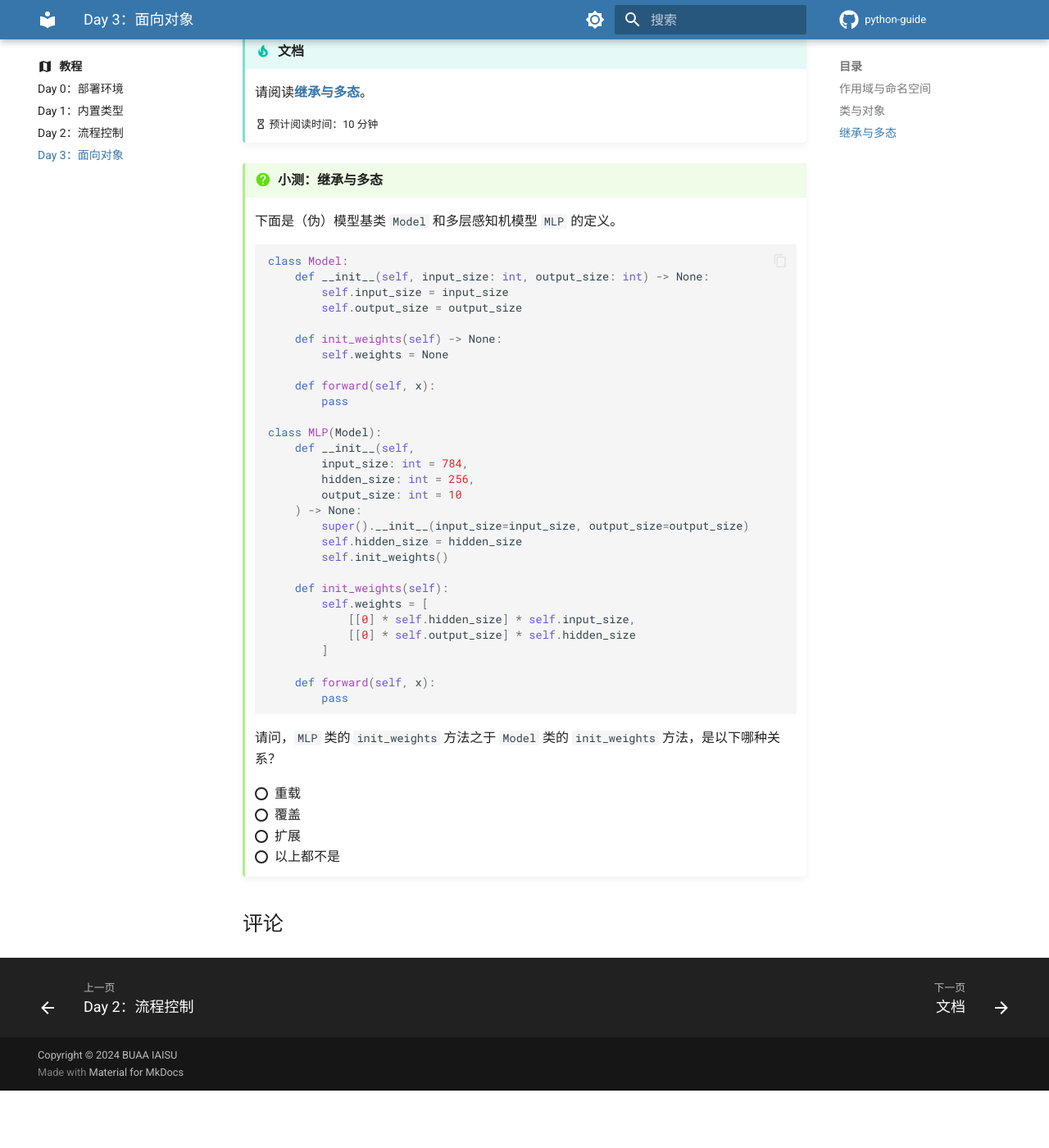
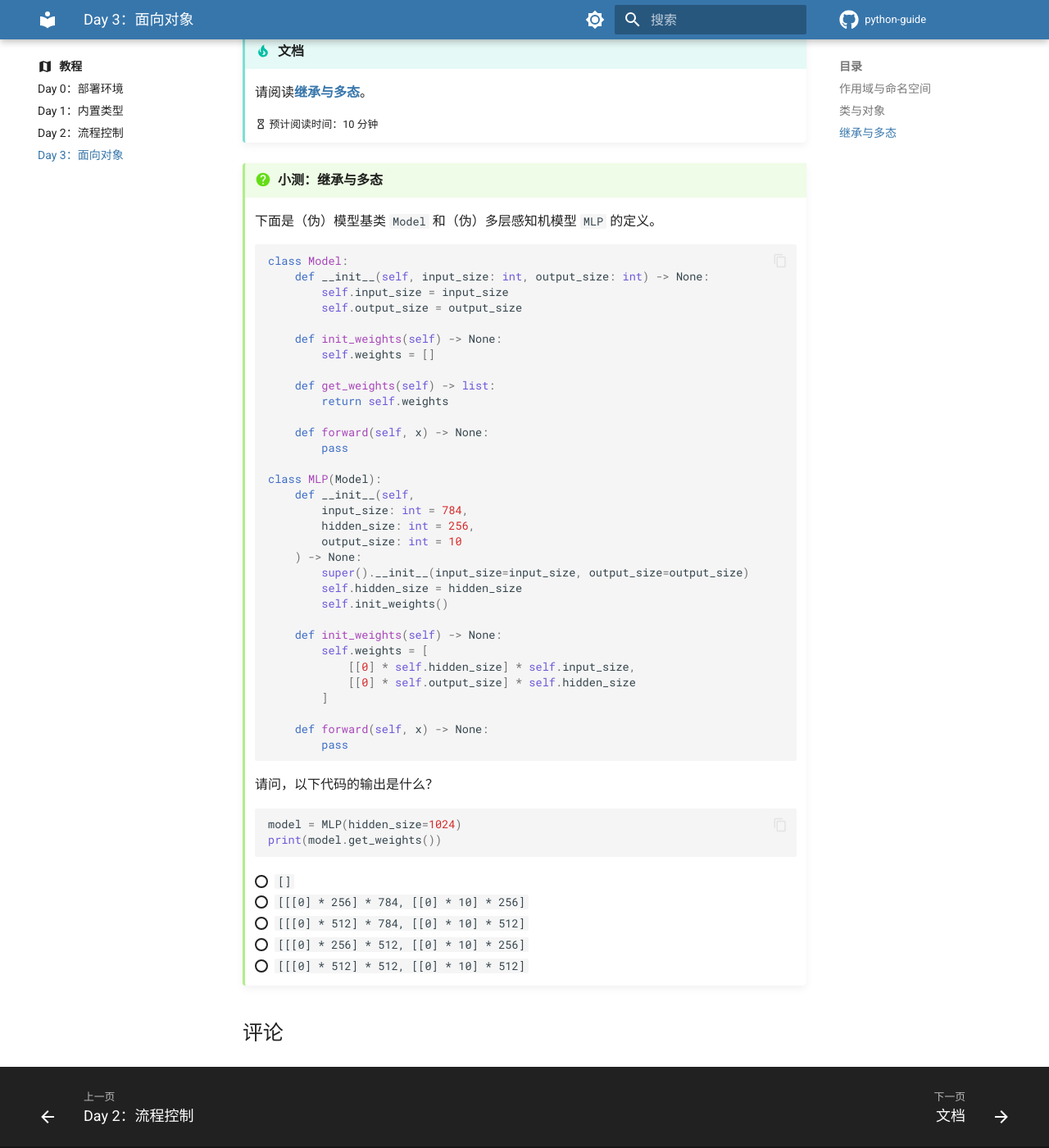
Before and after one commit to BobYue-01/python-guide, an MkDocs documentation site: the page built from docs/guide/3-oop.md, in a window 1280 px wide and 1400 px high, scrolled down 2186 px. Shown: the whole window at 82% size. Built offline with MkDocs 1.6.1 and Material for MkDocs 9.7.7, drawn with Linux system fonts in a browser that asks for light colours; comment, search, counter and statistics services are not loaded; before the commit the page ends 3516 px from its top, so only the background shows below that; some of the changed text lies outside the part shown.

Commit message:
[doc] release 1.0.0

````diff
--- a/docs/guide/3-oop.md
+++ b/docs/guide/3-oop.md
@@ -37,30 +37,30 @@
     ```
 
     <!--
-    - [ ] 10 20
-    - [ ] 20 20
-    - [ ] 20 10
-    - [ ] 10 10
+    - [ ] `10 20`
+    - [ ] `20 20`
+    - [ ] `20 10`
+    - [ ] `10 10`
     -->
 
     <label class="mdl-radio mdl-js-radio mdl-js-ripple-effect">
-      <input type="radio" id="quiz-3-0-option-0" class="mdl-radio__button" name="quiz-3-0" value="10 20">
-      <span class="mdl-radio__label">10 20</span>
+      <input type="radio" id="quiz-3-0-option-0" class="mdl-radio__button" name="quiz-3-0" value="`10 20`">
+      <span class="mdl-radio__label">`10 20`</span>
     </label>
     <br>
     <label class="mdl-radio mdl-js-radio mdl-js-ripple-effect">
-      <input type="radio" id="quiz-3-0-option-1" class="mdl-radio__button" name="quiz-3-0" value="20 20">
-      <span class="mdl-radio__label">20 20</span>
+      <input type="radio" id="quiz-3-0-option-1" class="mdl-radio__button" name="quiz-3-0" value="`20 20`">
+      <span class="mdl-radio__label">`20 20`</span>
     </label>
     <br>
     <label class="mdl-radio mdl-js-radio mdl-js-ripple-effect">
-      <input type="radio" id="quiz-3-0-option-2" class="mdl-radio__button" name="quiz-3-0" value="20 10">
-      <span class="mdl-radio__label">20 10</span>
+      <input type="radio" id="quiz-3-0-option-2" class="mdl-radio__button" name="quiz-3-0" value="`20 10`">
+      <span class="mdl-radio__label">`20 10`</span>
     </label>
     <br>
     <label class="mdl-radio mdl-js-radio mdl-js-ripple-effect">
-      <input type="radio" id="quiz-3-0-option-3" class="mdl-radio__button" name="quiz-3-0" value="10 10">
-      <span class="mdl-radio__label">10 10</span>
+      <input type="radio" id="quiz-3-0-option-3" class="mdl-radio__button" name="quiz-3-0" value="`10 10`">
+      <span class="mdl-radio__label">`10 10`</span>
     </label>
 
 ## 类与对象
@@ -97,36 +97,36 @@
         def forward(self, x) -> None:
             pass
 
-    model = MLP(hidden_size=1024)
+    model = MLP(hidden_size=512)
     ```
 
     请问，`model.weights` 的形状是什么？即 `len(model.weights[0])`，`len(model.weights[0][0])`，`len(model.weights[1])`，`len(model.weights[1][0])` 分别是多少？
 
     <!--
-    - [ ] 784, 256, 256, 10
-    - [ ] 784, 1024, 1024, 10
-    - [ ] 256, 784, 10, 256
-    - [ ] 1024, 784, 10, 1024
+    - [ ] `784, 256, 256, 10`
+    - [ ] `784, 512, 512, 10`
+    - [ ] `256, 784, 10, 256`
+    - [ ] `512, 784, 10, 512`
     -->
 
     <label class="mdl-radio mdl-js-radio mdl-js-ripple-effect">
-      <input type="radio" id="quiz-3-1-option-0" class="mdl-radio__button" name="quiz-3-1" value="784, 256, 256, 10">
-      <span class="mdl-radio__label">784, 256, 256, 10</span>
+      <input type="radio" id="quiz-3-1-option-0" class="mdl-radio__button" name="quiz-3-1" value="`784, 256, 256, 10`">
+      <span class="mdl-radio__label">`784, 256, 256, 10`</span>
     </label>
     <br>
     <label class="mdl-radio mdl-js-radio mdl-js-ripple-effect">
-      <input type="radio" id="quiz-3-1-option-1" class="mdl-radio__button" name="quiz-3-1" value="784, 1024, 1024, 10">
-      <span class="mdl-radio__label">784, 1024, 1024, 10</span>
+      <input type="radio" id="quiz-3-1-option-1" class="mdl-radio__button" name="quiz-3-1" value="`784, 512, 512, 10`">
+      <span class="mdl-radio__label">`784, 512, 512, 10`</span>
     </label>
     <br>
     <label class="mdl-radio mdl-js-radio mdl-js-ripple-effect">
-      <input type="radio" id="quiz-3-1-option-2" class="mdl-radio__button" name="quiz-3-1" value="256, 784, 10, 256">
-      <span class="mdl-radio__label">256, 784, 10, 256</span>
+      <input type="radio" id="quiz-3-1-option-2" class="mdl-radio__button" name="quiz-3-1" value="`256, 784, 10, 256`">
+      <span class="mdl-radio__label">`256, 784, 10, 256`</span>
     </label>
     <br>
     <label class="mdl-radio mdl-js-radio mdl-js-ripple-effect">
-      <input type="radio" id="quiz-3-1-option-3" class="mdl-radio__button" name="quiz-3-1" value="1024, 784, 10, 1024">
-      <span class="mdl-radio__label">1024, 784, 10, 1024</span>
+      <input type="radio" id="quiz-3-1-option-3" class="mdl-radio__button" name="quiz-3-1" value="`512, 784, 10, 512`">
+      <span class="mdl-radio__label">`512, 784, 10, 512`</span>
     </label>
 
 ## 继承与多态
@@ -140,7 +140,7 @@
 
 !!! question "小测：继承与多态"
 
-    下面是（伪）模型基类 `Model` 和多层感知机模型 `MLP` 的定义。
+    下面是（伪）模型基类 `Model` 和（伪）多层感知机模型 `MLP` 的定义。
 
     ``` python
     class Model:
@@ -149,9 +149,12 @@
             self.output_size = output_size
 
         def init_weights(self) -> None:
-            self.weights = None
+            self.weights = []
 
-        def forward(self, x):
+        def get_weights(self) -> list:
+            return self.weights
+
+        def forward(self, x) -> None:
             pass
 
     class MLP(Model):
@@ -164,41 +167,52 @@
             self.hidden_size = hidden_size
             self.init_weights()
 
-        def init_weights(self):
+        def init_weights(self) -> None:
             self.weights = [
                 [[0] * self.hidden_size] * self.input_size,
                 [[0] * self.output_size] * self.hidden_size
             ]
 
-        def forward(self, x):
+        def forward(self, x) -> None:
             pass
     ```
 
-    请问，`MLP` 类的 `init_weights` 方法之于 `Model` 类的 `init_weights` 方法，是以下哪种关系？
+    请问，以下代码的输出是什么？
+
+    ``` python
+    model = MLP(hidden_size=1024)
+    print(model.get_weights())
+    ```
 
     <!--
-    - [ ] 重载
-    - [ ] 覆盖
-    - [ ] 扩展
-    - [ ] 以上都不是
+    - [ ] `[]`
+    - [ ] `[[[0] * 256] * 784, [[0] * 10] * 256]`
+    - [ ] `[[[0] * 512] * 784, [[0] * 10] * 512]`
+    - [ ] `[[[0] * 256] * 512, [[0] * 10] * 256]`
+    - [ ] `[[[0] * 512] * 512, [[0] * 10] * 512]`
     -->
 
     <label class="mdl-radio mdl-js-radio mdl-js-ripple-effect">
-      <input type="radio" id="quiz-3-2-option-0" class="mdl-radio__button" name="quiz-3-2" value="重载">
-      <span class="mdl-radio__label">重载</span>
+      <input type="radio" id="quiz-3-2-option-0" class="mdl-radio__button" name="quiz-3-2" value="`[]`">
+      <span class="mdl-radio__label">`[]`</span>
     </label>
     <br>
     <label class="mdl-radio mdl-js-radio mdl-js-ripple-effect">
-      <input type="radio" id="quiz-3-2-option-1" class="mdl-radio__button" name="quiz-3-2" value="覆盖">
-      <span class="mdl-radio__label">覆盖</span>
+      <input type="radio" id="quiz-3-2-option-1" class="mdl-radio__button" name="quiz-3-2" value="`[[[0] * 256] * 784, [[0] * 10] * 256]`">
+      <span class="mdl-radio__label">`[[[0] * 256] * 784, [[0] * 10] * 256]`</span>
     </label>
     <br>
     <label class="mdl-radio mdl-js-radio mdl-js-ripple-effect">
-      <input type="radio" id="quiz-3-2-option-2" class="mdl-radio__button" name="quiz-3-2" value="扩展">
-      <span class="mdl-radio__label">扩展</span>
+      <input type="radio" id="quiz-3-2-option-2" class="mdl-radio__button" name="quiz-3-2" value="`[[[0] * 512] * 784, [[0] * 10] * 512]`">
+      <span class="mdl-radio__label">`[[[0] * 512] * 784, [[0] * 10] * 512]`</span>
     </label>
     <br>
     <label class="mdl-radio mdl-js-radio mdl-js-ripple-effect">
-      <input type="radio" id="quiz-3-2-option-3" class="mdl-radio__button" name="quiz-3-2" value="以上都不是">
-      <span class="mdl-radio__label">以上都不是</span>
+      <input type="radio" id="quiz-3-2-option-3" class="mdl-radio__button" name="quiz-3-2" value="`[[[0] * 256] * 512, [[0] * 10] * 256]`">
+      <span class="mdl-radio__label">`[[[0] * 256] * 512, [[0] * 10] * 256]`</span>
     </label>
+    <br>
+    <label class="mdl-radio mdl-js-radio mdl-js-ripple-effect">
+      <input type="radio" id="quiz-3-2-option-4" class="mdl-radio__button" name="quiz-3-2" value="`[[[0] * 512] * 512, [[0] * 10] * 512]`">
+      <span class="mdl-radio__label">`[[[0] * 512] * 512, [[0] * 10] * 512]`</span>
+    </label>
````
Also changed, not shown: docs/doc/oop/class.md (+1 -2 lines), docs/doc/oop/inheritance.md (+60 -0 lines), docs/doc/oop/scope.md (+36 -0 lines), docs/doc/syntax/stdtypes.md (+25 -12 lines), docs/index.md (+1 -1 lines).
